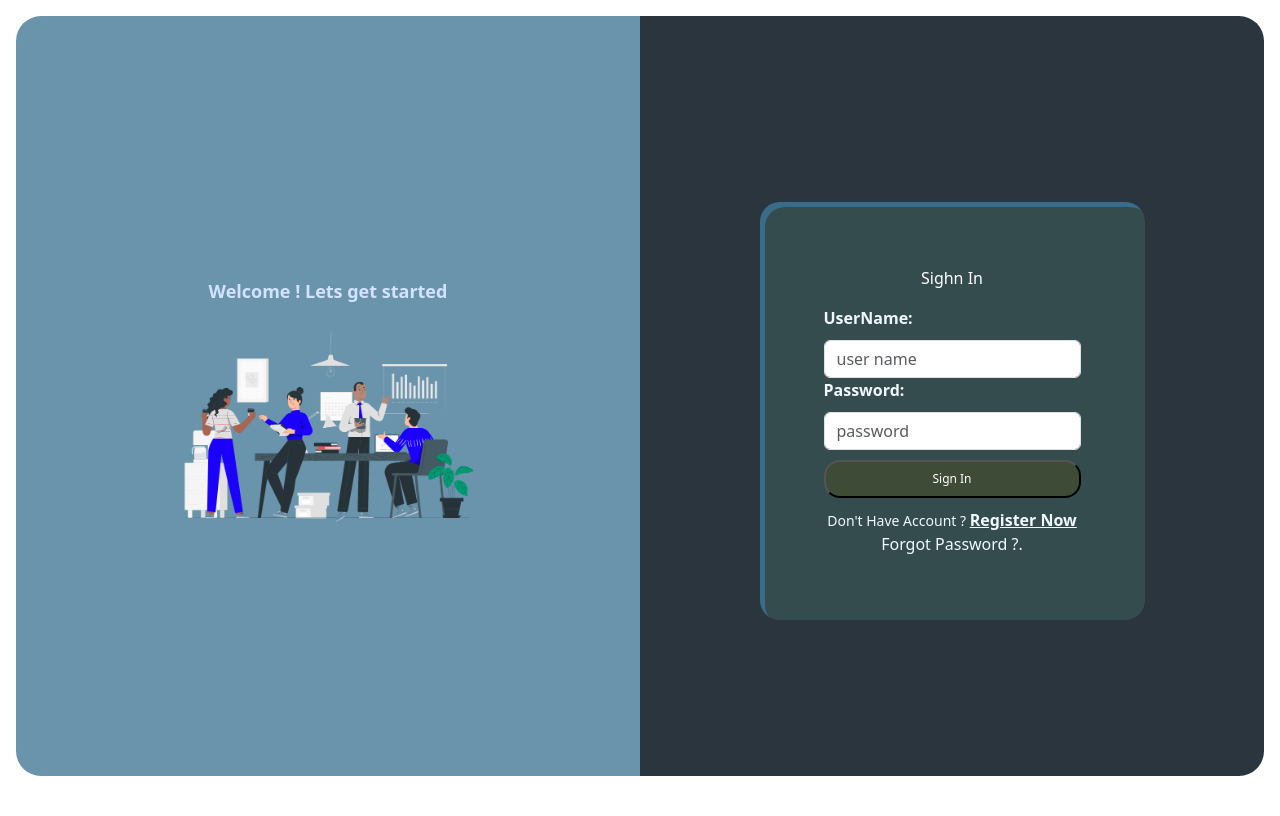
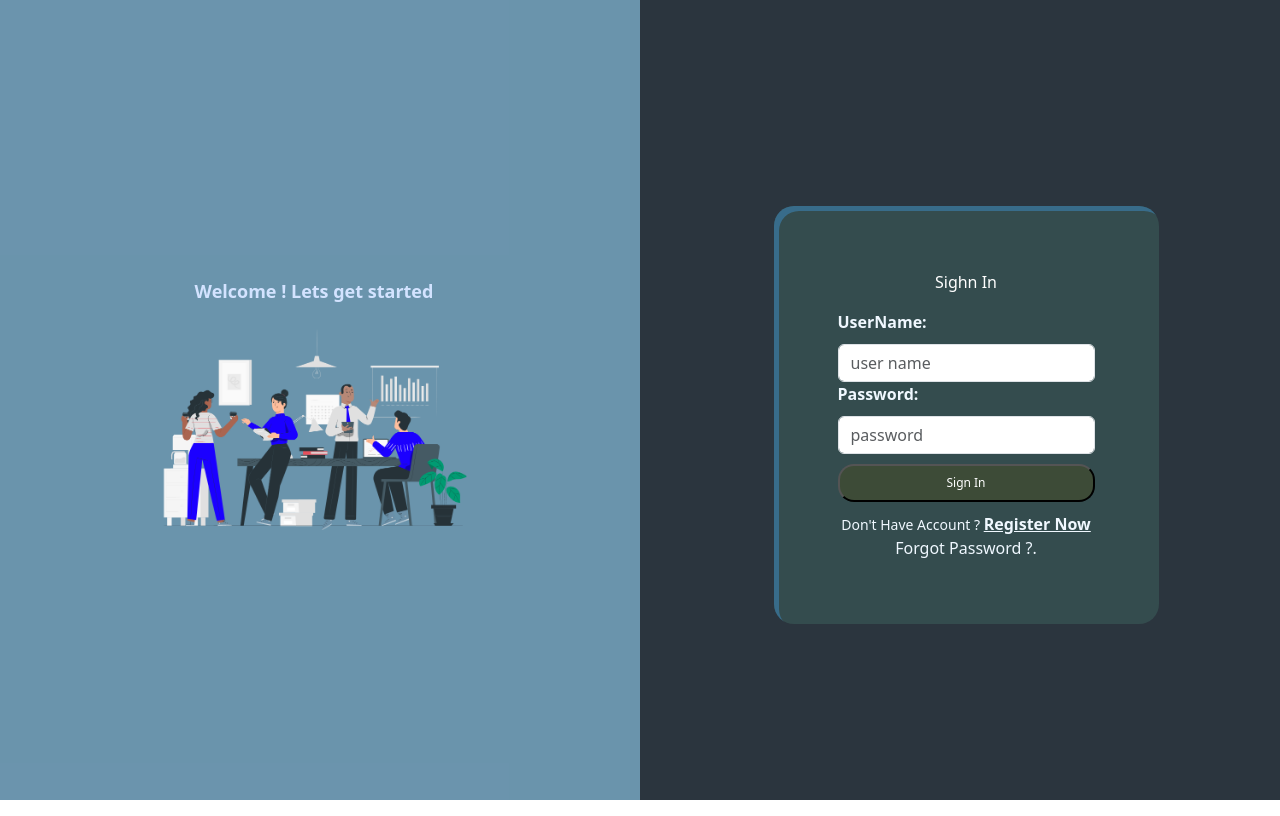
Before and after one commit to nitishhajipur/Employee-Admin, a React (Create React App) app: page / in a window 1280 px wide. Built offline with nearby package versions, Linux system fonts and the light colour scheme.

Commit message:
css corrections

```diff
--- a/src/App.scss
+++ b/src/App.scss
@@ -19,17 +19,18 @@
 }
 .App-container-light {
   max-height: 100%;
-  height: 100vh;
   // @include themeController('dark');
   background-color: $primary-background-theme-light;
   color:$primary-text-theme-color ;
-  min-height: 100%;
+  min-height: 100vh;
+  padding-top:20px;
   // --bs-gutter-x: 0px !important;
 }
 .App-container-dark{
-  // @include themeController('dark');
+ @include themeController('dark');
   max-height: 100%;
   min-height: 100vh;
+  padding-top:20px;
   background-color: $primary-background-theme-light;
   color:$primary-text-theme-color ;
   min-height: 100vh;
--- a/src/components/appauthentication/ForgotPassWord.tsx
+++ b/src/components/appauthentication/ForgotPassWord.tsx
@@ -7,6 +7,7 @@ import './styles.scss'
 import KeyboardDoubleArrowLeftIcon from '@mui/icons-material/KeyboardDoubleArrowLeft';
 import { useNavigate } from 'react-router'
 import resetPassword from '../../assets/resetPassWord.png'
+import { UisAirplay } from '@iconscout/react-unicons-solid'
 const ForgotPassword=(props:any)=>{
     const [open,setOpen]=useState(false)
     const [informData,setInformaData]=useState({verfiyMailId:false,verifyOtp:false})
--- a/src/components/appauthentication/styles.scss
+++ b/src/components/appauthentication/styles.scss
@@ -1,8 +1,8 @@
 // // sighn in styles
 $colr1mix:color-mix(in srgb, black 60%, white 40%);
 .sighnIn{
-    height: 95vh;
-    margin:1rem;
+    height: 100vh;
+    // margin:1rem;
 
     .loginleftContainer{
         height: 100%;
@@ -12,8 +12,8 @@ $colr1mix:color-mix(in srgb, black 60%, white 40%);
         align-items: center;
         padding: 20px;
         justify-content: center;
-        border-top-left-radius: 25px;
-        border-bottom-left-radius: 25px;
+        // border-top-left-radius: 25px;
+        // border-bottom-left-radius: 25px;
         .primaryheader{
             border-radius: 10px;
             font-size: 18px;
@@ -31,8 +31,8 @@ $colr1mix:color-mix(in srgb, black 60%, white 40%);
 
     }
     .authenticationContainer{
-        border-top-right-radius: 25px;
-        border-bottom-right-radius: 25px;
+        // border-top-right-radius: 25px;
+        // border-bottom-right-radius: 25px;
         background-color:rgba(43,53,62,1);
         color: white;
          padding: 30px 10px 0px 10px;
--- a/src/components/modules/UserProfile/UserProfile.tsx
+++ b/src/components/modules/UserProfile/UserProfile.tsx
@@ -4,7 +4,7 @@ import './styles.scss'
 function UserProfile() {
 
   return (
-    <div className='col-12 d-flex user-profile-page my-3 mx-5'>
+    <div className='col-12 d-flex user-profile-page mx-5'>
       <p>users page </p>
       {/* <div className='col-4 contentsConatiner bg-dark'>
         <div className='profile-pic-wrapper'>
--- a/src/components/modules/UsersPage/UsersIndex.tsx
+++ b/src/components/modules/UsersPage/UsersIndex.tsx
@@ -7,7 +7,7 @@ import ConfirmationAlert from "../../../common/ConfirmAlert";
 export default function UserIndex() {
 
   return (
-    <CommonCard title={'User management'} className={"mx-5 my-4"}>
+    <CommonCard title={'User management'} className={"mx-5"}>
       <UserPage/>
     </CommonCard>
   );
--- a/src/components/modules/approvals/ApprovalsTab.tsx
+++ b/src/components/modules/approvals/ApprovalsTab.tsx
@@ -3,7 +3,7 @@ import TabPanelsComponent from '../../../common/TabPannels'
 import { TabMenuList } from '../../../constants/ApprovalsTabConstants/Tabpannels'
 const ApprovalsIndex=(props:any)=>{
     return(
-        <div className='mx-5 my-3'>
+        <div className='mx-5'>
         <TabPanelsComponent data={TabMenuList}/>
         </div>
     )
--- a/src/components/modules/homePage/Header.tsx
+++ b/src/components/modules/homePage/Header.tsx
@@ -49,7 +49,7 @@ function Header(props:any) {
     const handleClose = (param: any) => {
         setAnchorEl(null);
         if(param == 'profile'){
-            navigate('/menu/userProfile')
+            navigate('/userProfile')
         }
         if(param == 'logout'){
             navigate('/')
@@ -148,7 +148,6 @@ function Header(props:any) {
             </div>
         </header>
         <div className={ `App-container-${theme}`}>
-
         <NavBarRoutes/>
         </div>
     </div>
--- a/src/components/modules/homePage/Homepage.tsx
+++ b/src/components/modules/homePage/Homepage.tsx
@@ -15,7 +15,7 @@ const HomePage = () => {
 
     },[])
     return (
-        <div className='row gx-0 mt-3 mx-5 '>
+        <div className='row gx-0  mx-5 '>
             <div className='gy-0'>
                 <div className='adminDashboard d-flex col-12'>
                     <div className='col-4 cardContainer '>
```
